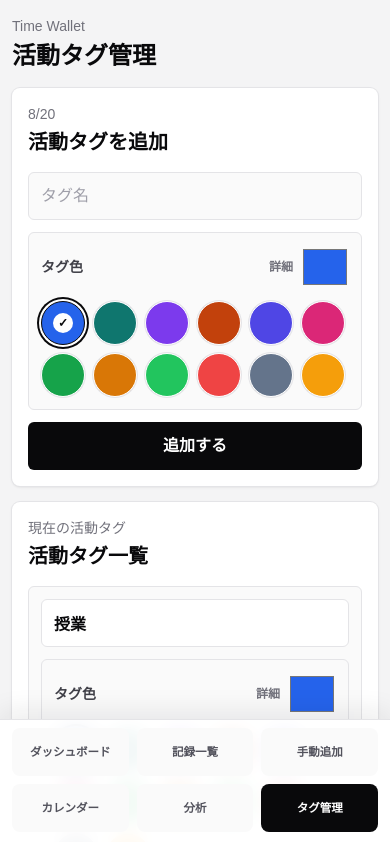
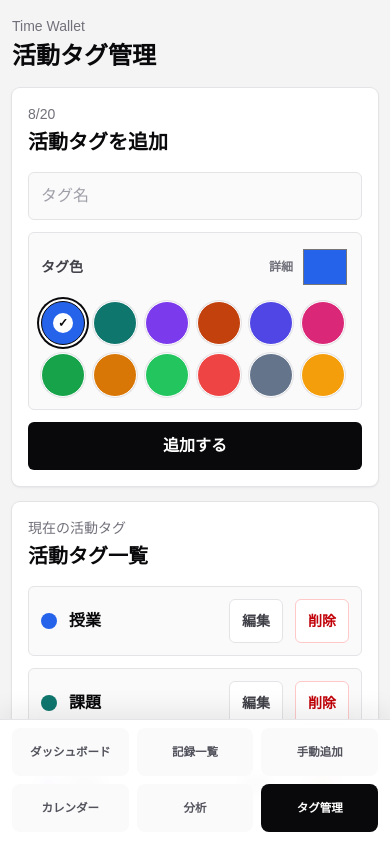
Before and after one commit to tomio-h/time_management_application, a Next.js app: page /tags in a window 390 px wide. Shown: the top 842 px of the page. Built offline with nearby package versions, Linux system fonts and the light colour scheme.

Commit message:
Improve mobile tag management UI

```diff
--- a/app/dashboard/page.tsx
+++ b/app/dashboard/page.tsx
@@ -9,11 +9,13 @@ import {
   type TooltipContentProps,
 } from "recharts";
 import {
+  ACTIVE_TIMER_STORAGE_KEY,
   attachTagIdsToRecords,
   getSortedActiveTags,
   getTagForRecord,
   initialActivityRecords,
   initialActivityTags,
+  parseStoredActiveTimer,
   parseStoredRecords,
   parseStoredTags,
   RECORDS_STORAGE_KEY,
@@ -24,7 +26,6 @@ import {
 
 type RunningRecord = {
   tagId: string;
-  tagName: string;
   startedAt: Date;
   elapsedSeconds: number;
 };
@@ -68,6 +69,10 @@ function formatTimer(totalSeconds: number) {
     .join(":");
 }
 
+function getElapsedSeconds(startedAt: Date) {
+  return Math.max(0, Math.floor((Date.now() - startedAt.getTime()) / 1000));
+}
+
 function formatRecordTime(date: Date) {
   const hours = date.getHours().toString().padStart(2, "0");
   const minutes = date.getMinutes().toString().padStart(2, "0");
@@ -109,9 +114,15 @@ export default function DashboardPage() {
   useEffect(() => {
     const storedTags = window.localStorage.getItem(TAGS_STORAGE_KEY);
     const storedRecords = window.localStorage.getItem(RECORDS_STORAGE_KEY);
+    const storedActiveTimer = window.localStorage.getItem(
+      ACTIVE_TIMER_STORAGE_KEY,
+    );
     const parsedTags = storedTags ? parseStoredTags(storedTags) : null;
     const parsedRecords = storedRecords
       ? parseStoredRecords(storedRecords)
+      : null;
+    const parsedActiveTimer = storedActiveTimer
+      ? parseStoredActiveTimer(storedActiveTimer)
       : null;
 
     const timeoutId = window.setTimeout(() => {
@@ -132,6 +143,18 @@ export default function DashboardPage() {
 
       if (parsedRecords) {
         setRecords(attachTagIdsToRecords(parsedRecords, loadedTags));
+      }
+
+      if (parsedActiveTimer) {
+        const startedAt = new Date(parsedActiveTimer.startedAt);
+
+        setRunningRecord({
+          tagId: parsedActiveTimer.tagId,
+          startedAt,
+          elapsedSeconds: getElapsedSeconds(startedAt),
+        });
+      } else if (storedActiveTimer) {
+        window.localStorage.removeItem(ACTIVE_TIMER_STORAGE_KEY);
       }
 
       setIsStorageReady(true);
@@ -166,9 +189,7 @@ export default function DashboardPage() {
         currentRecord
           ? {
               ...currentRecord,
-              elapsedSeconds: Math.floor(
-                (Date.now() - currentRecord.startedAt.getTime()) / 1000,
-              ),
+              elapsedSeconds: getElapsedSeconds(currentRecord.startedAt),
             }
           : null,
       );
@@ -229,12 +250,20 @@ export default function DashboardPage() {
       return;
     }
 
+    const startedAt = new Date();
+
     setRunningRecord({
       tagId: selectedTag.id,
-      tagName: selectedTag.name,
-      startedAt: new Date(),
+      startedAt,
       elapsedSeconds: 0,
     });
+    window.localStorage.setItem(
+      ACTIVE_TIMER_STORAGE_KEY,
+      JSON.stringify({
+        tagId: selectedTag.id,
+        startedAt: startedAt.toISOString(),
+      }),
+    );
   };
 
   const handleStop = () => {
@@ -255,7 +284,9 @@ export default function DashboardPage() {
         id: stoppedAt.getTime(),
         date: todayValue,
         tagId: runningRecord.tagId,
-        tag: runningRecord.tagName,
+        tag:
+          tags.find((tag) => tag.id === runningRecord.tagId)?.name ??
+          "削除済みタグ",
         start: formatRecordTime(runningRecord.startedAt),
         end: formatRecordTime(stoppedAt),
         minutes,
@@ -263,11 +294,13 @@ export default function DashboardPage() {
       },
     ]);
     setRunningRecord(null);
+    window.localStorage.removeItem(ACTIVE_TIMER_STORAGE_KEY);
   };
 
   const handleResetRecords = () => {
     setRecords(initialActivityRecords);
     setRunningRecord(null);
+    window.localStorage.removeItem(ACTIVE_TIMER_STORAGE_KEY);
 
     if (isStorageReady) {
       window.localStorage.setItem(
@@ -277,7 +310,12 @@ export default function DashboardPage() {
     }
   };
 
-  const currentTag = runningRecord?.tagName ?? selectedTag?.name ?? "タグなし";
+  const runningTag = runningRecord
+    ? tags.find((tag) => tag.id === runningRecord.tagId)
+    : null;
+  const currentTag = runningRecord
+    ? runningTag?.name ?? "削除済みタグ"
+    : selectedTag?.name ?? "タグなし";
   const currentTimer = formatTimer(runningRecord?.elapsedSeconds ?? 0);
 
   return (
--- a/app/tags/page.tsx
+++ b/app/tags/page.tsx
@@ -91,6 +91,9 @@ export default function TagsPage() {
   const [isStorageReady, setIsStorageReady] = useState(false);
   const [newTagName, setNewTagName] = useState("");
   const [newTagColor, setNewTagColor] = useState(DEFAULT_TAG_COLOR);
+  const [editingTagId, setEditingTagId] = useState<string | null>(null);
+  const [editingTagName, setEditingTagName] = useState("");
+  const [editingTagColor, setEditingTagColor] = useState(DEFAULT_TAG_COLOR);
   const [message, setMessage] = useState("");
 
   useEffect(() => {
@@ -152,15 +155,29 @@ export default function TagsPage() {
     ]);
     setNewTagName("");
     setNewTagColor(DEFAULT_TAG_COLOR);
+    setEditingTagId(null);
     setMessage("活動タグを追加しました。");
   };
 
-  const handleRenameTag = (tagId: string, nextName: string) => {
-    const trimmedName = nextName.trim();
+  const handleStartEdit = (tag: ActivityTag) => {
+    setEditingTagId(tag.id);
+    setEditingTagName(tag.name);
+    setEditingTagColor(tag.color);
+    setMessage("");
+  };
+
+  const handleCancelEdit = () => {
+    setEditingTagId(null);
+    setEditingTagName("");
+    setEditingTagColor(DEFAULT_TAG_COLOR);
+  };
+
+  const handleSaveEdit = (tagId: string) => {
+    const trimmedName = editingTagName.trim();
 
     if (!trimmedName) {
       setMessage("タグ名を入力してください。");
-      return false;
+      return;
     }
 
     if (
@@ -171,23 +188,20 @@ export default function TagsPage() {
       )
     ) {
       setMessage("同じ名前の活動タグがあります。");
-      return false;
+      return;
     }
 
     setTags((currentTags) =>
       currentTags.map((tag) =>
-        tag.id === tagId ? { ...tag, name: trimmedName } : tag,
+        tag.id === tagId
+          ? { ...tag, color: editingTagColor, name: trimmedName }
+          : tag,
       ),
     );
-    setMessage("活動タグ名を更新しました。");
-    return true;
-  };
-
-  const handleChangeColor = (tagId: string, color: string) => {
-    setTags((currentTags) =>
-      currentTags.map((tag) => (tag.id === tagId ? { ...tag, color } : tag)),
-    );
-    setMessage("活動タグの色を更新しました。");
+    setEditingTagId(null);
+    setEditingTagName("");
+    setEditingTagColor(DEFAULT_TAG_COLOR);
+    setMessage("活動タグを更新しました。");
   };
 
   const handleDeleteTag = (tagToDelete: ActivityTag) => {
@@ -200,6 +214,9 @@ export default function TagsPage() {
         tag.id === tagToDelete.id ? { ...tag, isActive: false } : tag,
       ),
     );
+    if (editingTagId === tagToDelete.id) {
+      handleCancelEdit();
+    }
     setMessage("活動タグを削除しました。");
   };
 
@@ -266,46 +283,86 @@ export default function TagsPage() {
           </div>
 
           <div className="mt-4 flex flex-col gap-3">
-            {activeTags.map((tag) => (
-              <div
+            {activeTags.map((tag) => {
+              const isEditing = editingTagId === tag.id;
+
+              return (
+                <article
                   key={tag.id}
-                className="grid gap-3 rounded-md border border-zinc-200 bg-zinc-50 p-3 lg:grid-cols-[1fr_1.4fr_auto] lg:items-start"
+                  className="rounded-md border border-zinc-200 bg-zinc-50 p-3"
                 >
+                  {isEditing ? (
+                    <div className="flex flex-col gap-3">
+                      <label className="flex flex-col gap-2">
+                        <span className="text-sm font-semibold text-zinc-700">
+                          タグ名
+                        </span>
                         <input
-                  key={`${tag.id}-${tag.name}`}
                           type="text"
-                  defaultValue={tag.name}
-                  onBlur={(event) => {
-                    const isUpdated = handleRenameTag(
-                      tag.id,
-                      event.currentTarget.value,
-                    );
-
-                    if (!isUpdated) {
-                      event.currentTarget.value = tag.name;
+                          value={editingTagName}
+                          onChange={(event) =>
+                            setEditingTagName(event.target.value)
                           }
-                  }}
                           onKeyDown={(event) => {
                             if (event.key === "Enter") {
-                      event.currentTarget.blur();
+                              handleSaveEdit(tag.id);
                             }
                           }}
                           className="h-12 rounded-md border border-zinc-200 bg-white px-3 text-base font-semibold text-zinc-950 outline-none transition-colors focus:border-zinc-400"
                         />
+                      </label>
+
                       <ColorPicker
-                  value={tag.color}
-                  onChange={(color) => handleChangeColor(tag.id, color)}
+                        value={editingTagColor}
+                        onChange={setEditingTagColor}
                         label="タグ色"
                       />
+
+                      <div className="grid grid-cols-2 gap-2 sm:flex sm:justify-end">
+                        <button
+                          type="button"
+                          onClick={() => handleSaveEdit(tag.id)}
+                          className="h-12 rounded-md bg-zinc-950 px-4 text-base font-semibold text-white transition-colors hover:bg-zinc-800 sm:min-w-28"
+                        >
+                          保存
+                        </button>
+                        <button
+                          type="button"
+                          onClick={handleCancelEdit}
+                          className="h-12 rounded-md border border-zinc-200 bg-white px-4 text-base font-semibold text-zinc-700 transition-colors hover:bg-zinc-50 sm:min-w-28"
+                        >
+                          キャンセル
+                        </button>
+                      </div>
+                    </div>
+                  ) : (
+                    <div className="flex items-center gap-3">
+                      <span
+                        className="h-4 w-4 shrink-0 rounded-full"
+                        style={{ backgroundColor: tag.color }}
+                      />
+                      <p className="min-w-0 flex-1 truncate text-base font-semibold text-zinc-950">
+                        {tag.name}
+                      </p>
+                      <button
+                        type="button"
+                        onClick={() => handleStartEdit(tag)}
+                        className="h-11 shrink-0 rounded-md border border-zinc-200 bg-white px-3 text-sm font-semibold text-zinc-700 transition-colors hover:bg-zinc-100"
+                      >
+                        編集
+                      </button>
                       <button
                         type="button"
                         onClick={() => handleDeleteTag(tag)}
-                  className="h-12 rounded-md border border-zinc-200 bg-white px-3 text-base font-semibold text-zinc-600 transition-colors hover:border-red-200 hover:bg-red-50 hover:text-red-700 lg:self-start"
+                        className="h-11 shrink-0 rounded-md border border-red-200 bg-white px-3 text-sm font-semibold text-red-700 transition-colors hover:bg-red-50"
                       >
                         削除
                       </button>
                     </div>
-            ))}
+                  )}
+                </article>
+              );
+            })}
           </div>
 
           {activeTags.length === 0 ? (
```
Also changed, not shown: app/lib/time-wallet-storage.ts (+30 -0 lines). Lines whose indentation alone changed are shown as unchanged.
